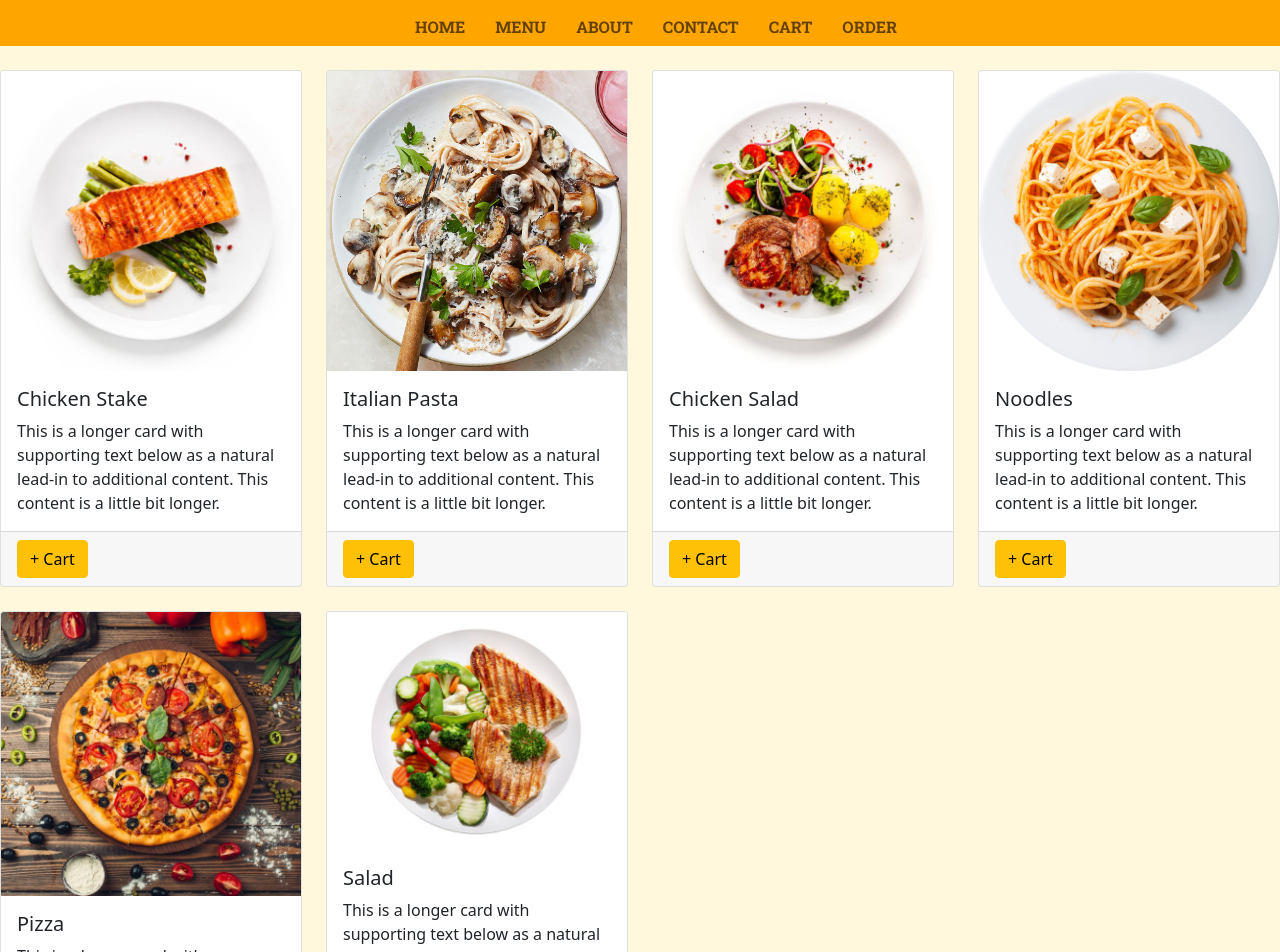
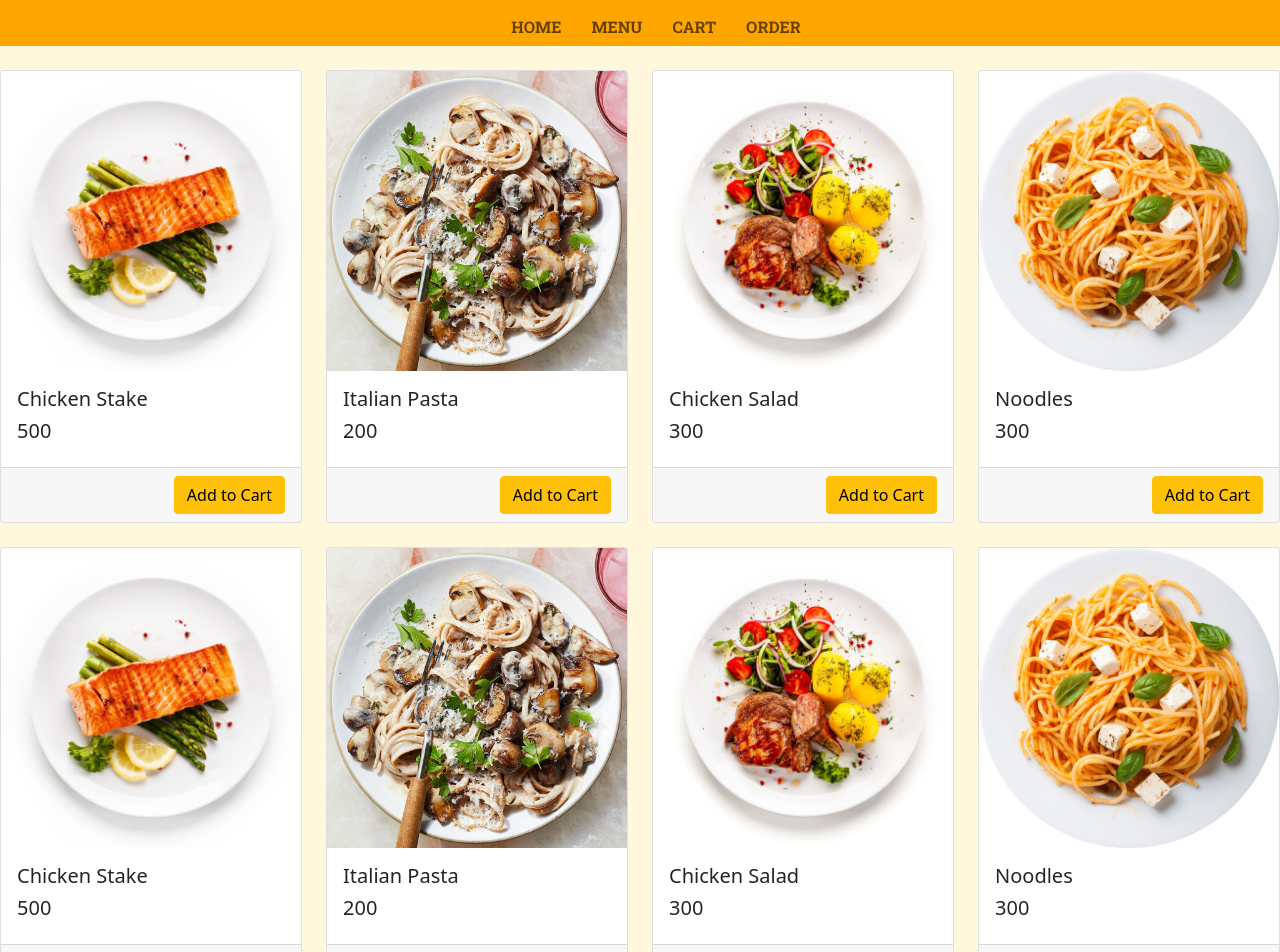
Before and after one commit to FatemaZohra389/online-restaurant-management-system, a React (Create React App) app in the folder client/: page /menu in a window 1280 px wide. Shown: the top 952 px of the page. Built offline with nearby package versions, Linux system fonts and the light colour scheme.

Commit message:
signup page

```diff
--- a/client/src/App.js
+++ b/client/src/App.js
@@ -1,6 +1,7 @@
 import { BrowserRouter, Routes, Route } from "react-router-dom";
 import Section from "./pages/Section/Section";
 import LoginPage from "./pages/Section/LoginPage";
+import Signup from "./pages/Section/Signup";
 import "./App.scss";
 
 function App() {
@@ -8,6 +9,7 @@ function App() {
     <BrowserRouter>
       <Routes>
         <Route path="/" element={<LoginPage />} />
+        <Route path="/signup" element={<Signup />} />
         <Route path="/*" element={<Section />} />
       </Routes>
     </BrowserRouter>
--- a/client/src/pages/Navbar/Navbar.js
+++ b/client/src/pages/Navbar/Navbar.js
@@ -17,12 +17,8 @@ export class Navbar extends Component {
               <li>
                 <Link to="/menu">Menu</Link>
               </li>
-              <li>
-                <Link to="/about">About</Link>
-              </li>
-              <li>
-                <Link to="/contact">Contact</Link>
-              </li>
+
+
               <li>
                 <Link to="/cart">Cart</Link>
               </li>
--- a/client/src/pages/Section/Cart.js
+++ b/client/src/pages/Section/Cart.js
@@ -1,5 +1,5 @@
 import React, { Component } from "react";
-import { Table, Container } from "react-bootstrap";
+import { Table, Container , button } from "react-bootstrap";
 import "./Cart.scss";
 
 import img1 from "./../../assets/images/img1.jpg";
@@ -80,10 +80,12 @@ export class Cart extends Component {
                     <td>{menu.price}</td>
                     <td>{menu.price * menu.qty}</td>
                   </tr>
+
                 );
               })}
             </tbody>
           </Table>
+          <button type="button" class="btn btn-warning">Confirm order</button>
         </Container>
       </div>
     );
--- a/client/src/pages/Section/Cart.scss
+++ b/client/src/pages/Section/Cart.scss
@@ -4,3 +4,9 @@
     text-align: center;
   }
 }
+.btn btn-warning{
+
+
+
+
+}
--- a/client/src/pages/Section/Home.css
+++ b/client/src/pages/Section/Home.css
@@ -17,6 +17,10 @@ section{
 
         display:flex;
     }
+    .half-width-img{
+
+
+    }
 .orange-color{
             color:orange;
  }
--- a/client/src/pages/Section/Home.js
+++ b/client/src/pages/Section/Home.js
@@ -17,33 +17,23 @@ function HomePage() {
 
 
 <br></br>
+<a class="order-link" href="https://www.pizzahutbd.com/">Order Here</a>
+</div>
+<div class="half-width">
+<img src ={img4} alt=""/>
 
-<a class="order-link" href="https://www.pizzahutbd.com/">Order Here</a>
 
 </div>
-
-<div class="half-width">
-
-
-
-    <img src ={img4} alt=""/>
+</section>
+<section>
 
 
 
 
 
-
+</section>
 </div>
-  </section>
-        </div>
-
-
-
-
 </>
-
-
-
     )
 }
 
--- a/client/src/pages/Section/LoginPage.js
+++ b/client/src/pages/Section/LoginPage.js
@@ -1,6 +1,5 @@
 import React, { useState } from "react";
-import { Card, Button, Row, Col, Form, Container } from "react-bootstrap";
-import { useNavigate } from "react-router-dom";
+import { useNavigate ,Link } from "react-router-dom";
 import { InputGroup, FormControl } from "react-bootstrap";
 import { BsPersonCircle } from "react-icons/bs";
 import { AiOutlineUser } from "react-icons/ai";
@@ -62,7 +61,11 @@ const LoginPage = () => {
               {/* <label className="label">Password</label>
               <input className="input" type="text" name="password" /> */}
             </div>
+<div>Forget password?
 
+<Link to="/signup">SignUp </Link>
+
+</div>
             <div>
               <button className="submit">Login</button>
             </div>
--- a/client/src/pages/Section/Menu.js
+++ b/client/src/pages/Section/Menu.js
@@ -6,10 +6,12 @@ import img1 from "./../../assets/images/img1.jpg";
 import img2 from "./../../assets/images/img2.jpg";
 import img3 from "./../../assets/images/img3.jpg";
 import img5 from "./../../assets/images/img5.png";
-import img6 from "./../../assets/images/img6.jpg";
-import img7 from "./../../assets/images/img7.jpg";
+
 
 import "./Menu.scss";
+
+
+
 const dummyData = [
   {
     id: 1,
@@ -36,22 +38,35 @@ const dummyData = [
     img: img5,
   },
   {
-    id: 3,
-    name: "Pizza",
-    price: 300,
-    img: img6,
+    id: 1,
+    name: "Chicken Stake",
+    price: 500,
+    img: img1,
+  },
+  {
+    id: 2,
+    name: "Italian Pasta",
+    price: 200,
+    img: img2,
   },
   {
     id: 3,
-    name: "Salad ",
+    name: "Chicken Salad",
     price: 300,
-    img: img7,
+    img: img3,
+  },
+  {
+    id: 3,
+    name: "Noodles",
+    price: 300,
+    img: img5,
   },
 ];
 function Menu() {
   const navigate = useNavigate();
   const onClickCart = () => {
-    navigate("/cart");
+    console.log('cliecked');
+    //navigate("/cart");
   };
   return (
     <div className="menu-page">
@@ -62,15 +77,11 @@ function Menu() {
               <Card.Img variant="top" src={menu.img} />
               <Card.Body>
                 <Card.Title>{menu.name}</Card.Title>
-                <Card.Text>
-                  This is a longer card with supporting text below as a natural
-                  lead-in to additional content. This content is a little bit
-                  longer.
-                </Card.Text>
-              </Card.Body>
+                <Card.Title>{menu.price}</Card.Title>
+                </Card.Body>
               <Card.Footer>
                 <Button onClick={onClickCart} variant="warning">
-                  + Cart
+                  Add to  Cart
                 </Button>
               </Card.Footer>
             </Card>
--- a/client/src/pages/Section/Menu.scss
+++ b/client/src/pages/Section/Menu.scss
@@ -8,5 +8,9 @@
       height: 100%;
       // max-width: 300px;
     }
+    .card-footer{
+
+      text-align:right;
+    }
   }
 }
--- a/client/src/pages/Section/Order.js
+++ b/client/src/pages/Section/Order.js
@@ -1,11 +1,93 @@
-import React from 'react'
-import './Order.scss';
-function Order() {
+import React, { Component } from "react";
+import { Table, Container } from "react-bootstrap";
+import "./Order.scss";
+
+import img1 from "./../../assets/images/img1.jpg";
+import img2 from "./../../assets/images/img2.jpg";
+import img3 from "./../../assets/images/img3.jpg";
+import img5 from "./../../assets/images/img5.png";
+import img6 from "./../../assets/images/img6.jpg";
+import img7 from "./../../assets/images/img7.jpg";
+
+const dummyData = [
+  {
+    id: 1,
+    name: "Chicken Stake",
+    price: 500,
+    qty: 1,
+    img: img1,
+  },
+  {
+    id: 2,
+    name: "Italian Pasta",
+    price: 200,
+    qty: 1,
+    img: img2,
+  },
+  {
+    id: 3,
+    name: "Chicken Salad",
+    price: 300,
+    qty: 1,
+    img: img3,
+  },
+  {
+    id: 3,
+    name: "Noodles",
+    price: 300,
+    qty: 1,
+    img: img5,
+  },
+  {
+    id: 3,
+    name: "Pizza",
+    price: 300,
+    qty: 1,
+    img: img6,
+  },
+  {
+    id: 3,
+    name: "Salad ",
+    price: 300,
+    qty: 2,
+    img: img7,
+  },
+];
+export class Order extends Component {
+  render() {
     return (
-        <div>
-            <h1>Hello order</h1>
-        </div>
-    )
+      <div className="cart-page">
+        <h1>Order details</h1>
+
+        <Container>
+          <Table>
+            <thead>
+              <tr>
+                <th>Serial</th>
+                <th>Order-Id</th>
+                <th>Date</th>
+                <th>Price</th>
+                <th>Status</th>
+              </tr>
+            </thead>
+            <tbody>
+              {dummyData.map((menu, index) => {
+                return (
+                  <tr>
+                    <td>{index + 1}</td>
+                    <td>{menu.name}</td>
+                    <td>{menu.qty}</td>
+                    <td>{menu.price}</td>
+                    <td>{}</td>
+                  </tr>
+                );
+              })}
+            </tbody>
+          </Table>
+        </Container>
+      </div>
+    );
+  }
 }
 
-export default Order
+export default Order;
```
Also changed, not shown: client/src/pages/Section/Signup.js (+79 -2 lines).
